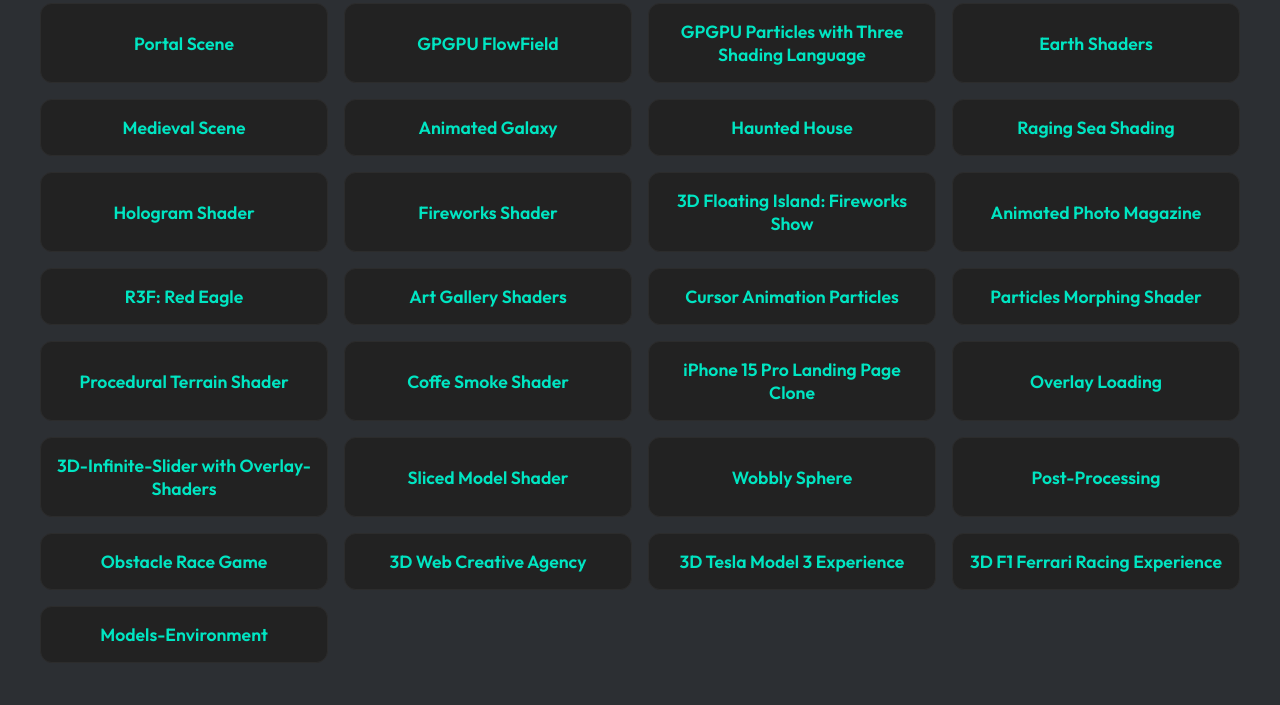
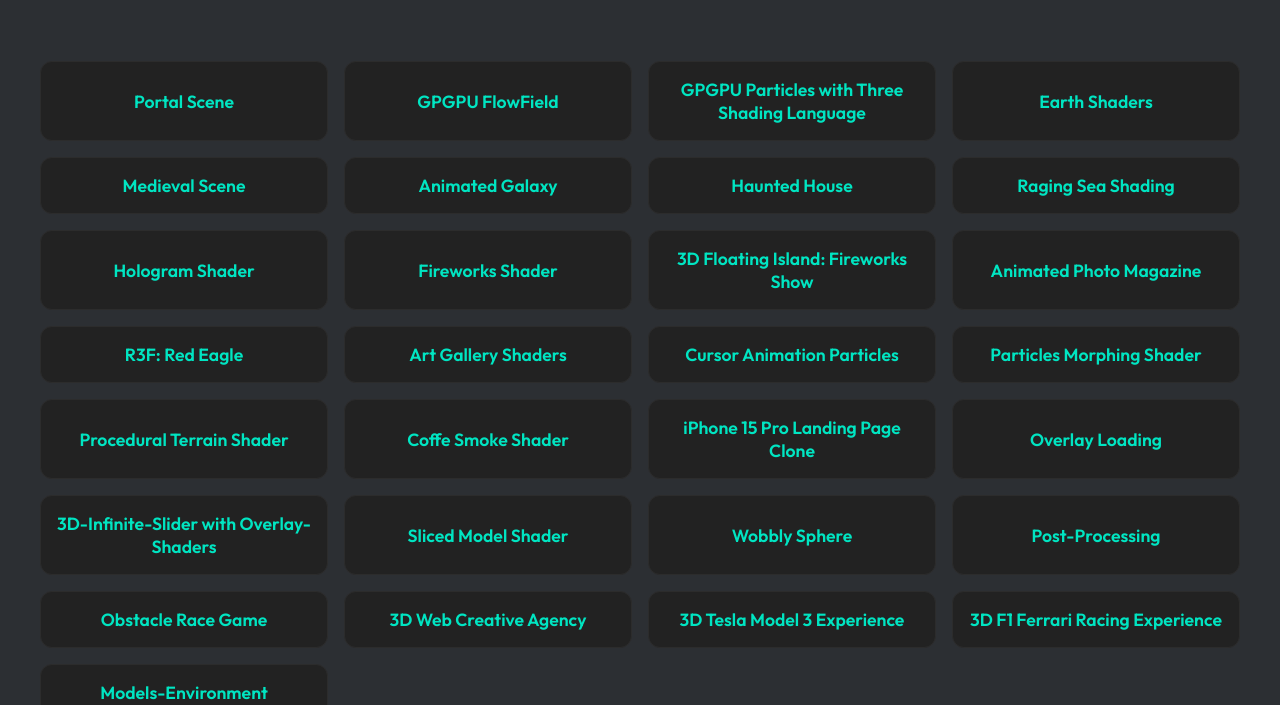
Before and after one commit to delafuentej/3d-projects, a website built with Vite: page index.html in a window 1280 px wide. Shown: the part 95-800 px from the top of the page. Built offline with nearby package versions, Linux system fonts and the light colour scheme.

Commit message:
html structure

```diff
--- a/index.html
+++ b/index.html
@@ -10,7 +10,7 @@
     />
     <link rel="stylesheet" href="./src/style.css" />
   </head>
-  <body class="scrollable">
+  <body>
     <div>
 
 
```
